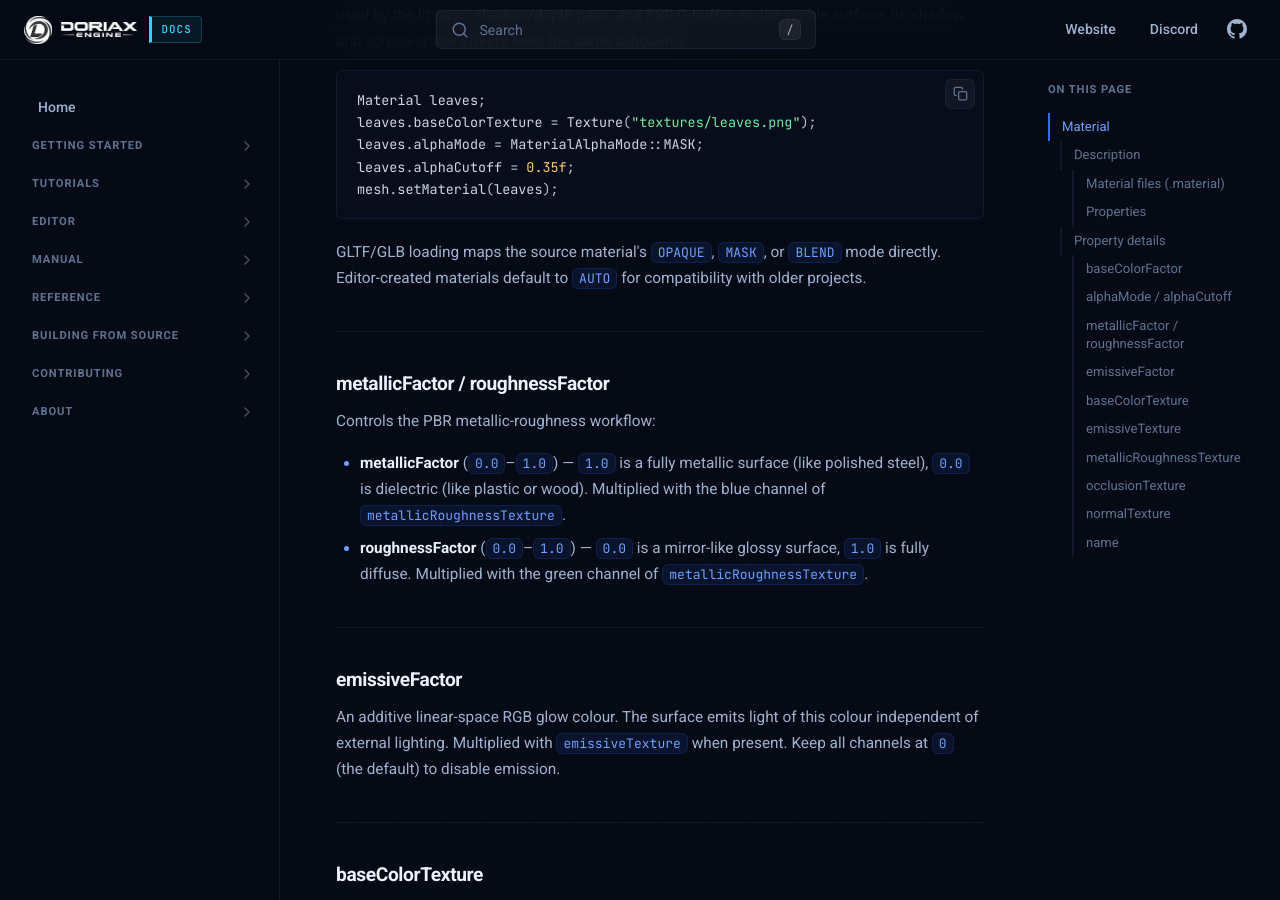
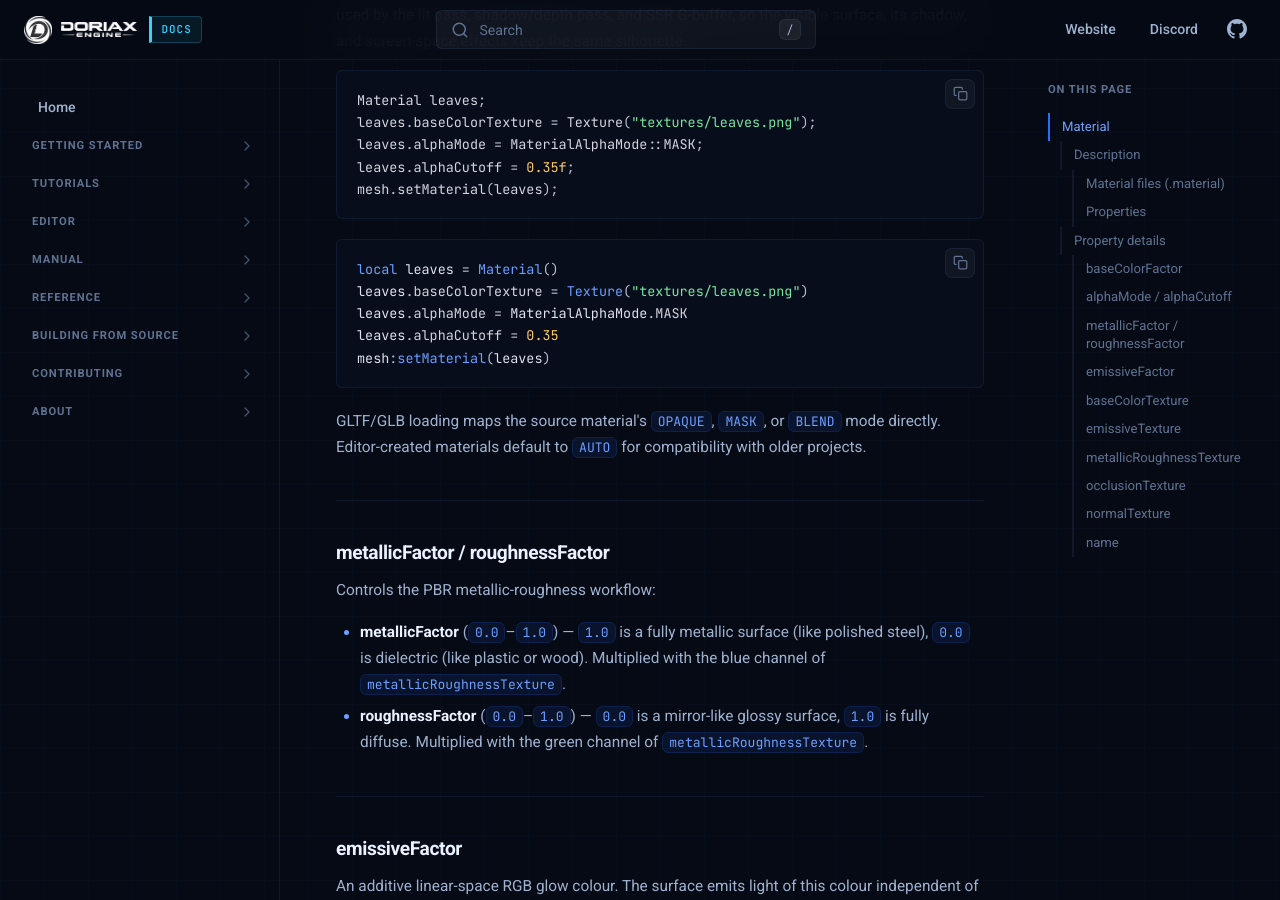
Before and after one commit to doriaxengine/doriax-docs, an MkDocs documentation site: the page built from docs/reference/classes/material.md, in a window 1280 px wide and 900 px high, scrolled down 2673 px. Built offline with MkDocs 1.6.1, drawn with Linux system fonts in a browser that asks for light colours; some of the changed text lies outside the part shown.

Commit message:
Docs about MaterialAlphaMode Lua bindings

````diff
--- a/docs/reference/classes/material.md
+++ b/docs/reference/classes/material.md
@@ -89,6 +89,14 @@ leaves.baseColorTexture = Texture("textures/leaves.png");
 leaves.alphaMode = MaterialAlphaMode::MASK;
 leaves.alphaCutoff = 0.35f;
 mesh.setMaterial(leaves);
+```
+
+```lua
+local leaves = Material()
+leaves.baseColorTexture = Texture("textures/leaves.png")
+leaves.alphaMode = MaterialAlphaMode.MASK
+leaves.alphaCutoff = 0.35
+mesh:setMaterial(leaves)
 ```
 
 GLTF/GLB loading maps the source material's `OPAQUE`, `MASK`, or `BLEND` mode directly.
````
Also changed, not shown: other parts of docs/reference/classes/material.md (+2 -2 lines), docs/reference/enums.md (+1 -1 lines).
